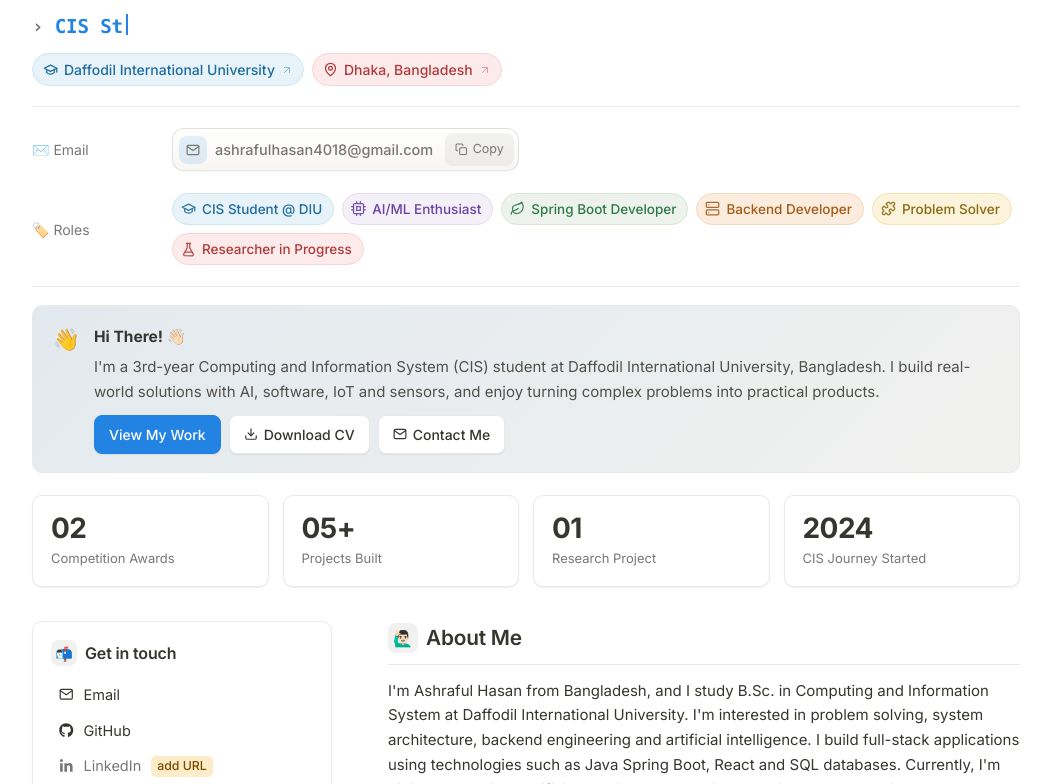
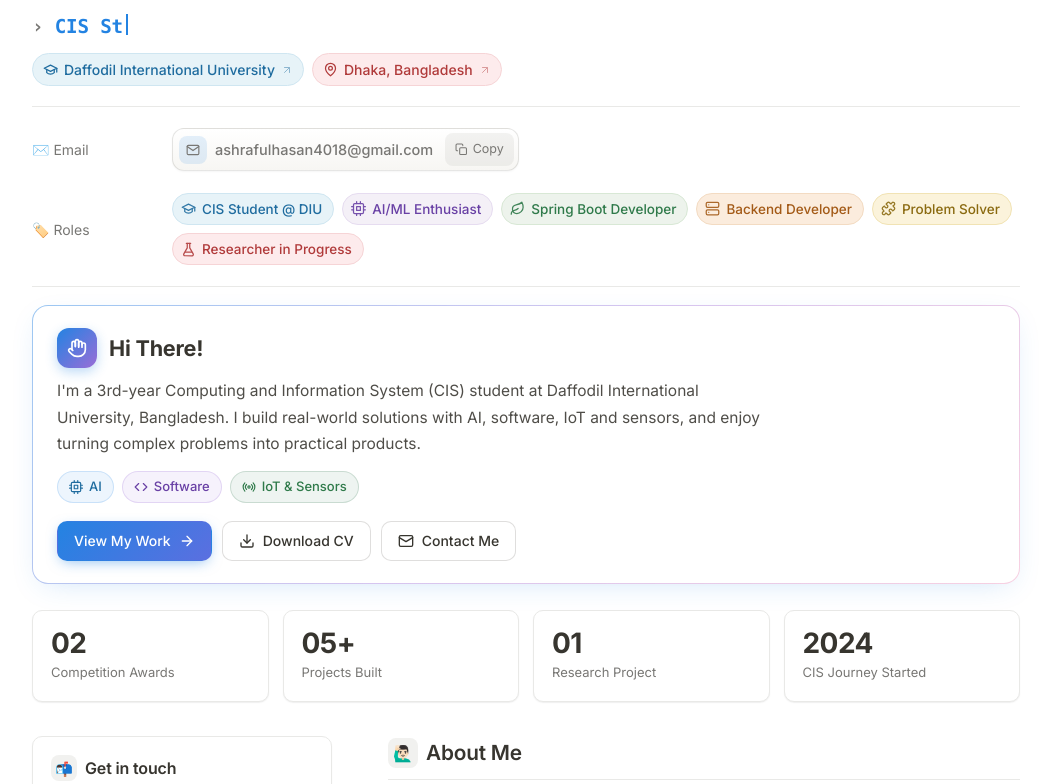
Before and after one commit to Rohan24216063/ashraful-hasan-portfolio, a React (Vite) app: page / in a window 1280 px wide. Shown: the part 463-1247 px from the top of the page, without its empty margins (114-1165 px from the left). Built offline with nearby package versions, Linux system fonts and the light colour scheme.

Commit message:
intro card

```diff
--- a/src/App.jsx
+++ b/src/App.jsx
@@ -64,8 +64,12 @@ export default function App() {
           <div><span className="plabel">✉️ Email</span><EmailPill email={personal.email} /></div>
           <div><span className="plabel">🏷️ Roles</span><p className="rtags">{hero.roles.map((r, i) => <em key={r} className={`rt c${i % 8}`}>{roleIcon(r)}{r}</em>)}</p></div>
         </div>
-        <div className="callout hero-callout"><span className="ci">{hero.greeting.match(/\p{Extended_Pictographic}/u)?.[0] || '👋'}</span><div><b>{hero.greeting}</b><p>{hero.tagline}</p>
-          <div className="btns"><a className="btn primary" href="#projects">View My Work</a><a className="btn" href={hero.cv} download><FiDownload /> Download CV</a><a className="btn" href="#contact"><FiMail /> Contact Me</a></div></div></div>
+        <div className="intro">
+          <div className="intro-head"><span className="intro-badge"><Ic k="hand" s={20} /></span><h2>{hero.greeting.replace(/\p{Extended_Pictographic}|\uFE0F|\p{Emoji_Modifier}/gu, '').trim()}</h2></div>
+          <p className="intro-text">{hero.tagline}</p>
+          <div className="intro-chips">{[['cpu', 'AI', /\bAI\b/], ['code', 'Software', /software/i], ['radio', 'IoT & Sensors', /IoT/]].filter(c => c[2].test(hero.tagline)).map(([k, l]) => <span key={l} className="ichip"><Ic k={k} s={14} />{l}</span>)}</div>
+          <div className="intro-btns"><a className="ibtn primary" href="#projects">View My Work <Ic k="arrow" s={16} /></a><a className="ibtn" href={hero.cv} download><Ic k="down" s={16} /> Download CV</a><a className="ibtn" href="#contact"><Ic k="mail" s={16} /> Contact Me</a></div>
+        </div>
       </section>
       <div className="stats">{stats.map(s => <Fade key={s.label} className="stat"><b>{s.value}</b><span>{s.label}</span></Fade>)}</div>
 
@@ -120,6 +124,12 @@ const RI = {
   flask: <><path d="M10 2v7.5L4.5 19A2 2 0 0 0 6.2 22h11.6a2 2 0 0 0 1.7-3L14 9.5V2"/><path d="M8.5 2h7M7 16h10"/></>,
   pin: <><path d="M20 10c0 6-8 12-8 12s-8-6-8-12a8 8 0 0 1 16 0z"/><circle cx="12" cy="10" r="3"/></>,
   ext: <><path d="M7 17 17 7"/><path d="M7 7h10v10"/></>,
+  hand: <><path d="M18 11V6a2 2 0 0 0-4 0v5"/><path d="M14 10V4a2 2 0 0 0-4 0v6"/><path d="M10 10.5V6a2 2 0 0 0-4 0v8"/><path d="M18 8a2 2 0 1 1 4 0v6a8 8 0 0 1-8 8h-2c-2.8 0-4.5-.9-6-2.4l-3.6-3.6a2 2 0 0 1 2.8-2.8L7 15"/></>,
+  code: <><path d="m16 18 6-6-6-6"/><path d="m8 6-6 6 6 6"/></>,
+  radio: <><path d="M4.9 19.1C1 15.2 1 8.8 4.9 4.9"/><path d="M7.8 16.2c-2.3-2.3-2.3-6.1 0-8.5"/><circle cx="12" cy="12" r="2"/><path d="M16.2 7.8c2.3 2.3 2.3 6.1 0 8.5"/><path d="M19.1 4.9C23 8.8 23 15.1 19.1 19"/></>,
+  arrow: <><path d="M5 12h14"/><path d="m12 5 7 7-7 7"/></>,
+  down: <><path d="M21 15v4a2 2 0 0 1-2 2H5a2 2 0 0 1-2-2v-4"/><path d="m7 10 5 5 5-5"/><path d="M12 15V3"/></>,
+  mail: <><rect x="2" y="4" width="20" height="16" rx="2"/><path d="m22 7-10 6L2 7"/></>,
   spark: <path d="M12 3l1.9 5.8L20 10.7l-5 3.6 1.9 5.7-4.9-3.5-4.9 3.5L9 14.3l-5-3.6 6.1-1.9z"/>,
 }
 function Ic({ k, s = 15 }) {
--- a/src/styles/notion.css
+++ b/src/styles/notion.css
@@ -158,6 +158,30 @@ footer{margin-top:64px}
 .mc-loc{background:#fdebec!important;border-color:#f6d4d6!important;color:#b03a3a!important}.mc-loc:hover{border-color:#eeb1b5!important}
 [data-theme=dark] .mc-uni{background:rgba(51,126,169,.2)!important;border-color:rgba(51,126,169,.35)!important;color:#8cc4e8!important}
 [data-theme=dark] .mc-loc{background:rgba(212,76,71,.2)!important;border-color:rgba(212,76,71,.35)!important;color:#f09a96!important}
+/* Intro card */
+.intro{position:relative;margin:4px 0 26px;padding:22px 24px;border-radius:16px;background:linear-gradient(var(--bg,#fff),var(--bg,#fff)) padding-box,linear-gradient(135deg,rgba(35,131,226,.45),rgba(154,109,215,.4),rgba(232,121,170,.35)) border-box;border:1px solid transparent;box-shadow:0 8px 30px -12px rgba(35,131,226,.25)}
+.intro-head{display:flex;align-items:center;gap:12px;margin-bottom:10px}
+.intro-badge{display:grid;place-items:center;width:40px;height:40px;border-radius:12px;color:#fff;background:linear-gradient(135deg,#2383e2,#9a6dd7);box-shadow:0 4px 12px rgba(35,131,226,.3);flex:none}
+.intro h2{margin:0;font-size:1.35rem;font-weight:700;letter-spacing:-.01em;border:0;padding:0}
+.intro-text{margin:0 0 14px;font-size:15.5px;line-height:1.7;color:var(--fg,#37352f);opacity:.88;max-width:72ch}
+.intro-chips{display:flex;flex-wrap:wrap;gap:8px;margin-bottom:18px}
+.ichip{display:inline-flex;align-items:center;gap:6px;padding:4px 11px;border-radius:999px;font-size:13px;font-weight:500;background:rgba(35,131,226,.08);color:#1f6c9f;border:1px solid rgba(35,131,226,.18)}
+.ichip:nth-child(2){background:rgba(154,109,215,.09);color:#6940a5;border-color:rgba(154,109,215,.22)}
+.ichip:nth-child(3){background:rgba(68,131,97,.09);color:#2f7a4a;border-color:rgba(68,131,97,.22)}
+.intro-btns{display:flex;flex-wrap:wrap;gap:10px}
+.ibtn{display:inline-flex;align-items:center;justify-content:center;gap:8px;height:40px;padding:0 16px;border-radius:10px;font-size:14px;font-weight:500;text-decoration:none!important;color:var(--fg,#37352f)!important;background:var(--bg,#fff);border:1px solid rgba(55,53,47,.16);transition:transform .15s,box-shadow .15s,background .15s,border-color .15s}
+.ibtn:hover{transform:translateY(-1px);box-shadow:0 4px 14px rgba(0,0,0,.08);border-color:rgba(55,53,47,.3)}
+.ibtn.primary{color:#fff!important;background:linear-gradient(135deg,#2383e2,#5b6fe0);border-color:transparent;box-shadow:0 4px 14px -4px rgba(35,131,226,.55)}
+.ibtn.primary:hover{box-shadow:0 8px 20px -6px rgba(35,131,226,.7)}
+.ibtn.primary .ri{transition:transform .15s}.ibtn.primary:hover .ri{transform:translateX(3px)}
+[data-theme=dark] .intro{background:linear-gradient(#202020,#202020) padding-box,linear-gradient(135deg,rgba(82,156,202,.55),rgba(154,109,215,.5),rgba(232,121,170,.4)) border-box;box-shadow:0 10px 34px -14px rgba(82,156,202,.35)}
+[data-theme=dark] .ibtn{background:#262626;border-color:rgba(255,255,255,.13)}
+[data-theme=dark] .ibtn:hover{border-color:rgba(255,255,255,.28)}
+[data-theme=dark] .ibtn.primary{background:linear-gradient(135deg,#2383e2,#7b6be0)}
+[data-theme=dark] .ichip{color:#8cc4e8;background:rgba(51,126,169,.18);border-color:rgba(51,126,169,.35)}
+[data-theme=dark] .ichip:nth-child(2){color:#c3a6ec;background:rgba(154,109,215,.18);border-color:rgba(154,109,215,.35)}
+[data-theme=dark] .ichip:nth-child(3){color:#8fd0a8;background:rgba(68,131,97,.2);border-color:rgba(68,131,97,.38)}
+@media(max-width:560px){.intro{padding:18px 16px}.intro-btns{flex-direction:column}.ibtn{width:100%}.intro h2{font-size:1.2rem}}
 /* Sticky left column: stops at its end while the right column keeps scrolling */
 html,body{overflow-x:clip}
 @media(min-width:861px){.cols>aside{position:sticky;bottom:24px;align-self:end}}
```
